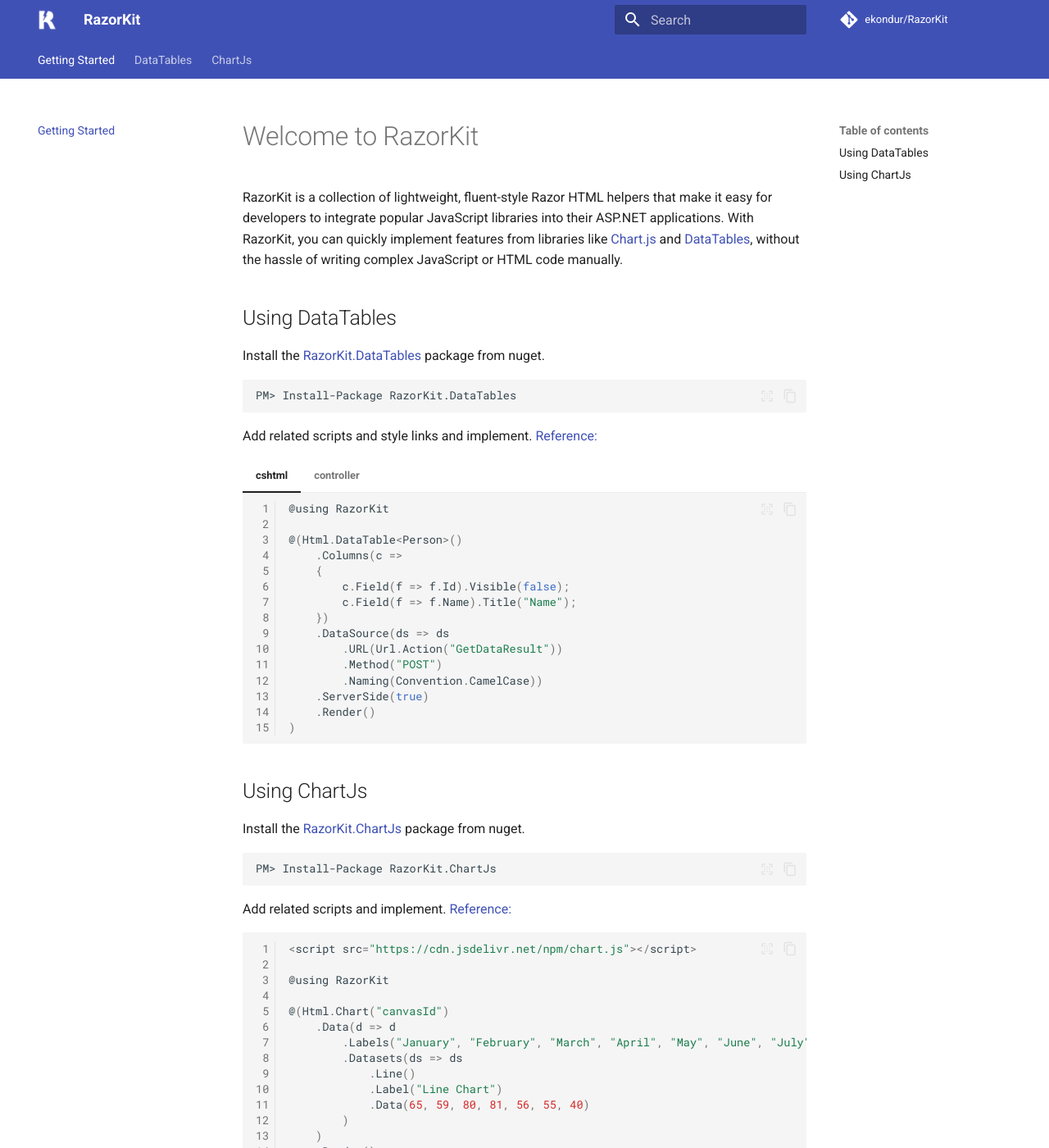
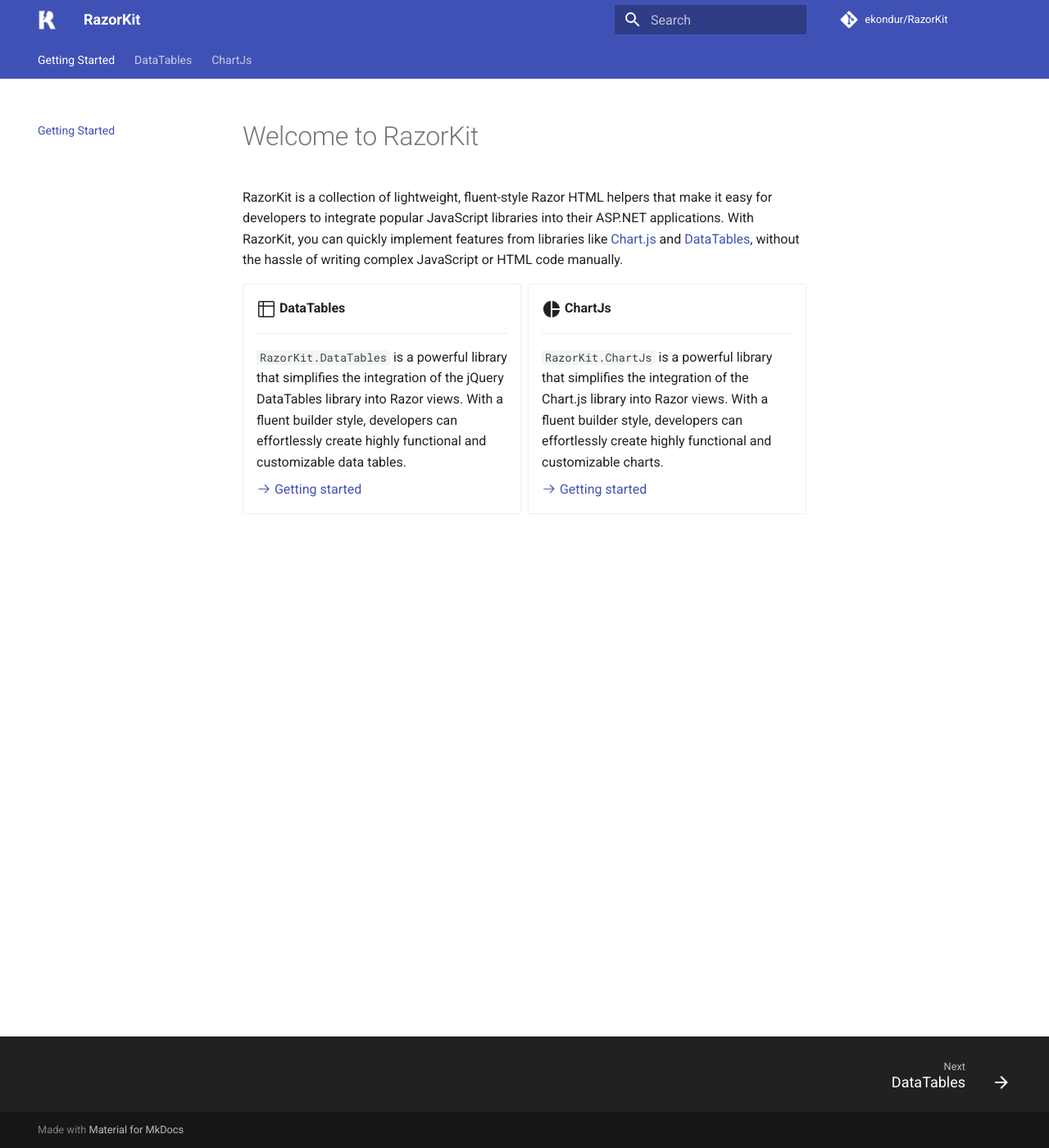
Before and after one commit to ekondur/RazorKit, an MkDocs documentation site: the page built from docs/index.md, in a window 1280 px wide and 1400 px high. Shown: the whole window at 82% size. Built offline with MkDocs 1.6.1 and Material for MkDocs 9.7.7, drawn with Linux system fonts in a browser that asks for light colours; comment, search, counter and statistics services are not loaded.

Commit message:
updated index doc

````diff
--- a/docs/index.md
+++ b/docs/index.md
@@ -3,72 +3,24 @@
 RazorKit is a collection of lightweight, fluent-style Razor HTML helpers that make it easy for developers to integrate popular JavaScript libraries into their ASP.NET applications.
 With RazorKit, you can quickly implement features from libraries like [Chart.js](https://ekondur.github.io/RazorKit/chartjs/) and [DataTables](https://ekondur.github.io/RazorKit/datatables/), without the hassle of writing complex JavaScript or HTML code manually.
 
-## Using DataTables
+<div class="grid cards" markdown>
 
-Install the [RazorKit.DataTables](https://www.nuget.org/packages/RazorKit.DataTables/) package from nuget.
+-   :octicons-table-24:{ .lg .middle } __DataTables__
 
-```
-PM> Install-Package RazorKit.DataTables
-```
+    ---
 
-Add related scripts and style links and implement. [Reference:](https://datatables.net/)
+    ```RazorKit.DataTables``` is a powerful library that simplifies the integration of the jQuery DataTables
+	library into Razor views. With a fluent builder style, developers can effortlessly create highly functional and customizable data tables.
 
-=== "cshtml"
+    [:octicons-arrow-right-24: Getting started](https://ekondur.github.io/RazorKit/datatables/)
 
-	```cs linenums="1"
-	@using RazorKit
+-   :material-chart-pie:{ .lg .middle } __ChartJs__
 
-	@(Html.DataTable<Person>()
-		.Columns(c =>
-		{
-			c.Field(f => f.Id).Visible(false);
-			c.Field(f => f.Name).Title("Name");
-		})
-		.DataSource(ds => ds
-			.URL(Url.Action("GetDataResult"))
-			.Method("POST")
-			.Naming(Convention.CamelCase))
-		.ServerSide(true)
-		.Render()
-	)
-	```
-=== "controller"
+    ---
 
-	```cs linenums="1"
-	using RazorKit.DataTables;
+    ```RazorKit.ChartJs``` is a powerful library that simplifies the integration of the Chart.js library into Razor views.
+	With a fluent builder style, developers can effortlessly create highly functional and customizable charts.
 
-	[HttpPost]
-	public JsonResult GetDataResult(DataRequest request)
-	{
-		 var result = ctx.People.ToDataResult(request);
-		 return Json(result);
-	}
-	```
+    [:octicons-arrow-right-24: Getting started](https://ekondur.github.io/RazorKit/chartjs/)
 
-## Using ChartJs
-
-Install the [RazorKit.ChartJs](https://www.nuget.org/packages/RazorKit.ChartJs/) package from nuget.
-
-```
-PM> Install-Package RazorKit.ChartJs
-```
-
-Add related scripts and implement. [Reference:](https://www.chartjs.org/docs/latest/getting-started/)
-
-```cs linenums="1"
-<script src="https://cdn.jsdelivr.net/npm/chart.js"></script>
-
-@using RazorKit
-
-@(Html.Chart("canvasId")
-    .Data(d => d
-        .Labels("January", "February", "March", "April", "May", "June", "July")
-        .Datasets(ds => ds
-            .Line()
-            .Label("Line Chart")
-            .Data(65, 59, 80, 81, 56, 55, 40)
-        )
-    )
-    .Render()
-)
-```
+</div>
--- a/mkdocs.yml
+++ b/mkdocs.yml
@@ -21,22 +21,23 @@ theme:
         - search.share
         - search.suggest
 markdown_extensions:
-  - def_list
-  - admonition
-  - pymdownx.highlight:
-      anchor_linenums: true
-      line_spans: __span
-      pygments_lang_class: true
-  - pymdownx.inlinehilite
-  - pymdownx.snippets
-  - pymdownx.superfences
-  - attr_list
-  - pymdownx.tabbed:
-      alternate_style: true
-  - attr_list
-  - pymdownx.emoji:
-      emoji_index: !!python/name:material.extensions.emoji.twemoji
-      emoji_generator: !!python/name:material.extensions.emoji.to_svg
+    - def_list
+    - admonition
+    - pymdownx.highlight:
+        anchor_linenums: true
+        line_spans: __span
+        pygments_lang_class: true
+    - pymdownx.inlinehilite
+    - pymdownx.snippets
+    - pymdownx.superfences
+    - attr_list
+    - pymdownx.tabbed:
+        alternate_style: true
+    - attr_list
+    - md_in_html
+    - pymdownx.emoji:
+        emoji_index: !!python/name:material.extensions.emoji.twemoji
+        emoji_generator: !!python/name:material.extensions.emoji.to_svg
 extra:
   analytics:
     provider: google
````
